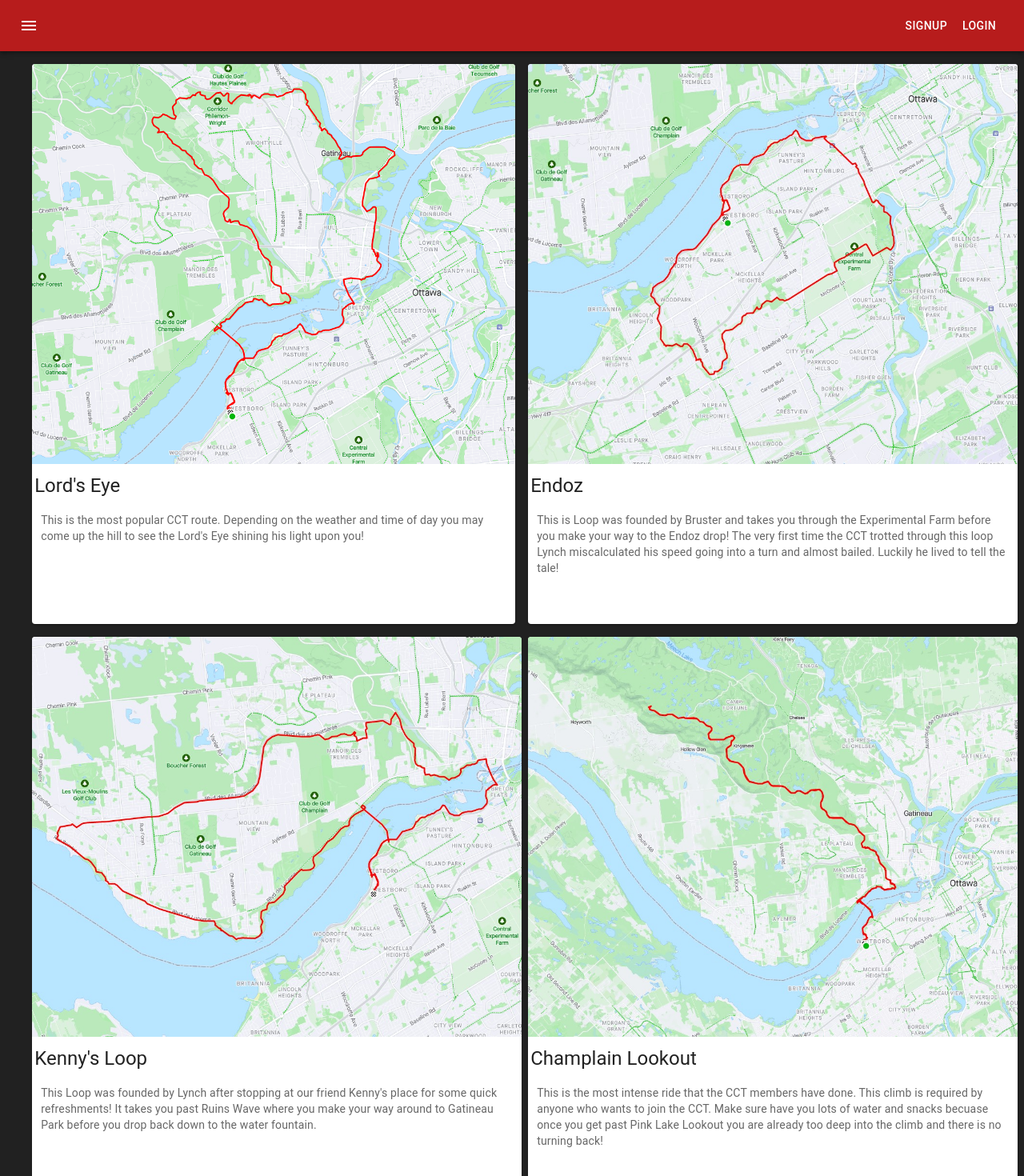
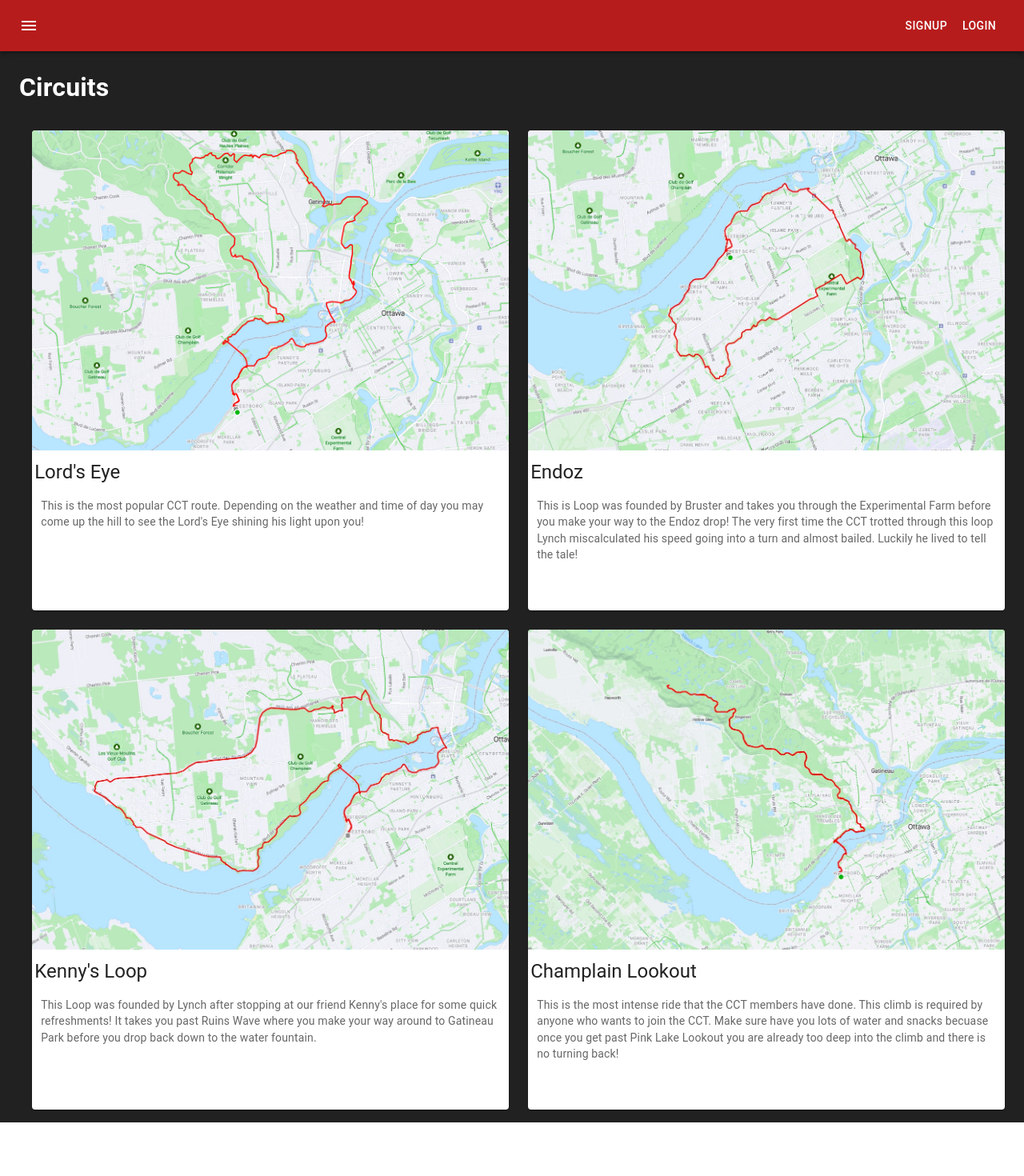
Before and after one commit to MCN17/cct, a React (Create React App) app in the folder client/: page /circuits in a window 1280 px wide. Shown: the top 1470 px of the page at 80% size. After the commit the page ends 1403 px from the top, so only its background shows below. Built offline with nearby package versions, Linux system fonts and the light colour scheme.

Commit message:
minor style changes to FriendsList/Circuits/Profile

```diff
--- a/client/src/components/FriendList/FriendList.css
+++ b/client/src/components/FriendList/FriendList.css
@@ -1,3 +1,8 @@
 .makeFriends-alert {
     color: white;
 }
+
+h5 {
+    margin-top: 0 !important;
+    color: white;
+}
--- a/client/src/components/FriendList/index.js
+++ b/client/src/components/FriendList/index.js
@@ -12,14 +12,14 @@ import Button from '@mui/material/Button';
 // import CssBaseline from '@mui/material/CssBaseline';
 
 const FriendList = ({ friendCount, username, friends }) => {
-  if (!friends || !friends.length) {
-    return <p className="makeFriends-alert">{username}, make some friends!</p>;
-  }
+  // if (!friends || !friends.length) {
+  //   return <p className="makeFriends-alert">{username}, make some friends!</p>;
+  // }
 
   return (
     <Grid>
       <h5>
-        {username}'s {friendCount} {friendCount === 1 ? 'friend' : 'friends'}
+        {friendCount} {friendCount === 1 ? 'friend' : 'friends'}
       </h5>
       {friends.map(friend => (
         <Button className="btn w-100 display-block mb-2" key={friend._id}>
--- a/client/src/pages/Circuits.js
+++ b/client/src/pages/Circuits.js
@@ -26,11 +26,14 @@ const Circuits = () => {
     return (
         <Container maxWidth="xl">
             <CssBaseline />
+            <Grid className="page-title">
+                <h1>Circuits</h1>
+            </Grid>
             <Grid container spacing={1} sx={{margin: 1 }}>
-                <Grid item xs={6} sx={{ padding: 1 }}>
-                <Card sx={{ maxWidth: 700 }}>
+                <Grid item lg={6} xs={12} sx={{padding: 2 }}>
+                <Card sx={{ maxWidth: 600 }}>
                     <CardMedia
-                        sx={{ height: 500 }}
+                        sx={{ height: 400 }}
                         image={lordsEye}
                         title="Lord's Eye"
                     />
@@ -45,10 +48,10 @@ const Circuits = () => {
                     </CardContent>
                 </Card>
                 </Grid>
-                <Grid item xs={6}>
-                <Card sx={{ maxWidth: 700 }}>
+                <Grid item lg={6} xs={12} sx={{padding: 2 }}>
+                <Card sx={{ maxWidth: 600 }}>
                     <CardMedia
-                        sx={{ height: 500 }}
+                        sx={{ height: 400 }}
                         image={endoz}
                         title="Endoz"
                     />
@@ -64,10 +67,10 @@ const Circuits = () => {
                     </CardContent>
                 </Card>
                 </Grid>
-                <Grid item xs={6}>
-                <Card sx={{ maxWidth: 700 }}>
+                <Grid item lg={6} xs={12} sx={{padding: 2 }}>
+                <Card sx={{ maxWidth: 600 }}>
                     <CardMedia
-                        sx={{ height: 500 }}
+                        sx={{ height: 400 }}
                         image={kennysLoop}
                         title="Kenny's Loop"
                     />
@@ -82,10 +85,10 @@ const Circuits = () => {
                     </CardContent>
                 </Card>
                 </Grid>
-                <Grid item xs={6}>
-                <Card sx={{ maxWidth: 700 }}>
+                <Grid item lg={6} xs={12} sx={{padding: 2 }}>
+                <Card sx={{ maxWidth: 600 }}>
                     <CardMedia
-                        sx={{ height: 500 }}
+                        sx={{ height: 400 }}
                         image={champlainLookout}
                         title="Champlain Lookout"
                     />
--- a/client/src/pages/Profile.js
+++ b/client/src/pages/Profile.js
@@ -68,7 +68,7 @@ const Profile = (props) => {
         <Grid container spacing={1} sx={{justifyContent:"center", margin: 0}}>
           <Grid item xs={12} sx={{ml: 1, justifyContent: "space-between" }}>
             <h2 className="profile-view">
-              Viewing {userParam ? `${user.username}'s` : 'your'} profile.
+              {user.username}
             </h2>
             <FriendList
               username={user.username}
--- a/client/src/pages/homeStyle.css
+++ b/client/src/pages/homeStyle.css
@@ -18,4 +18,9 @@ p {
 
 .profile-view {
     color: white;
+    margin-bottom: 0 !important;
 }
+
+.page-title {
+    color: white;
+}
```
